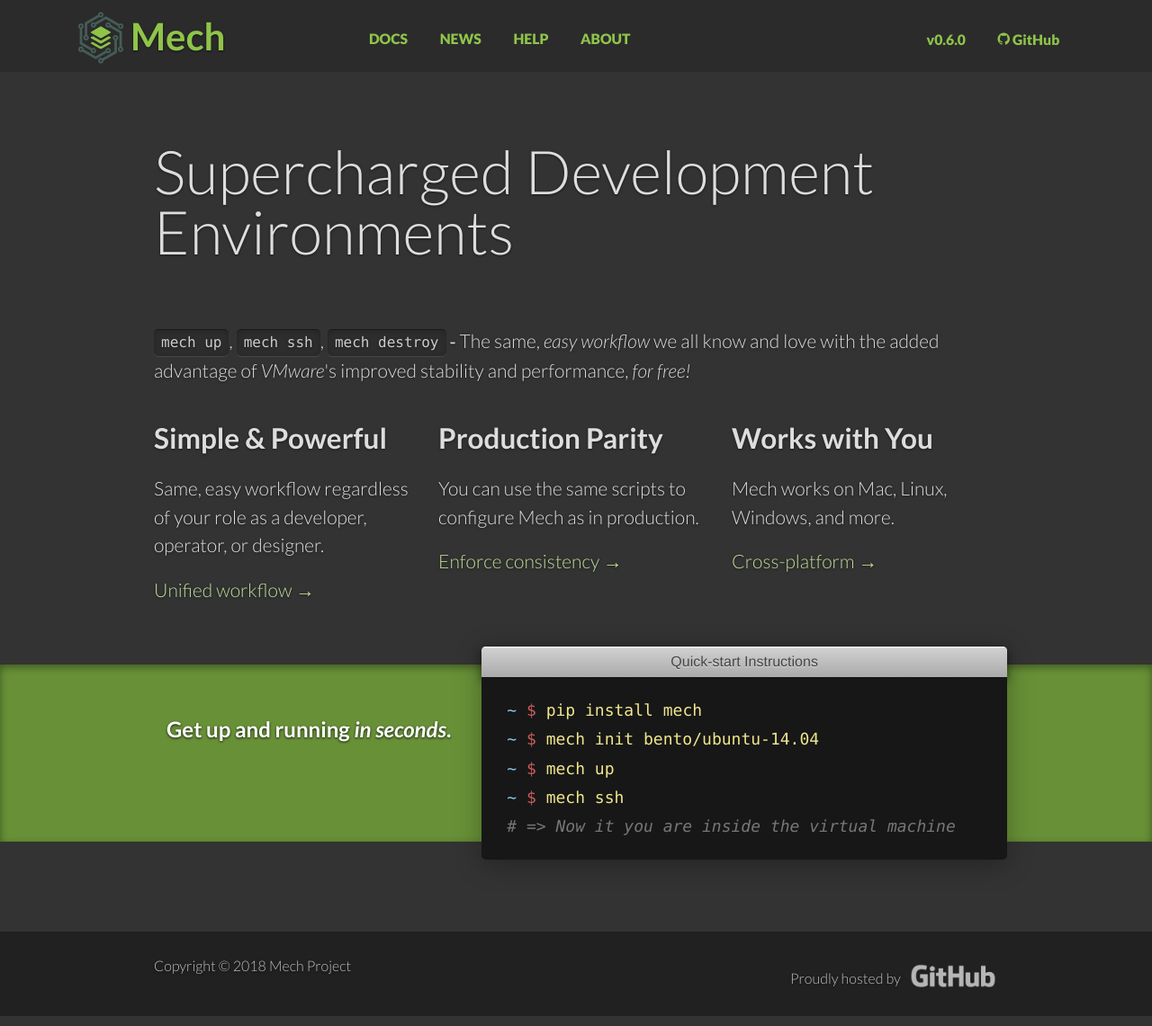
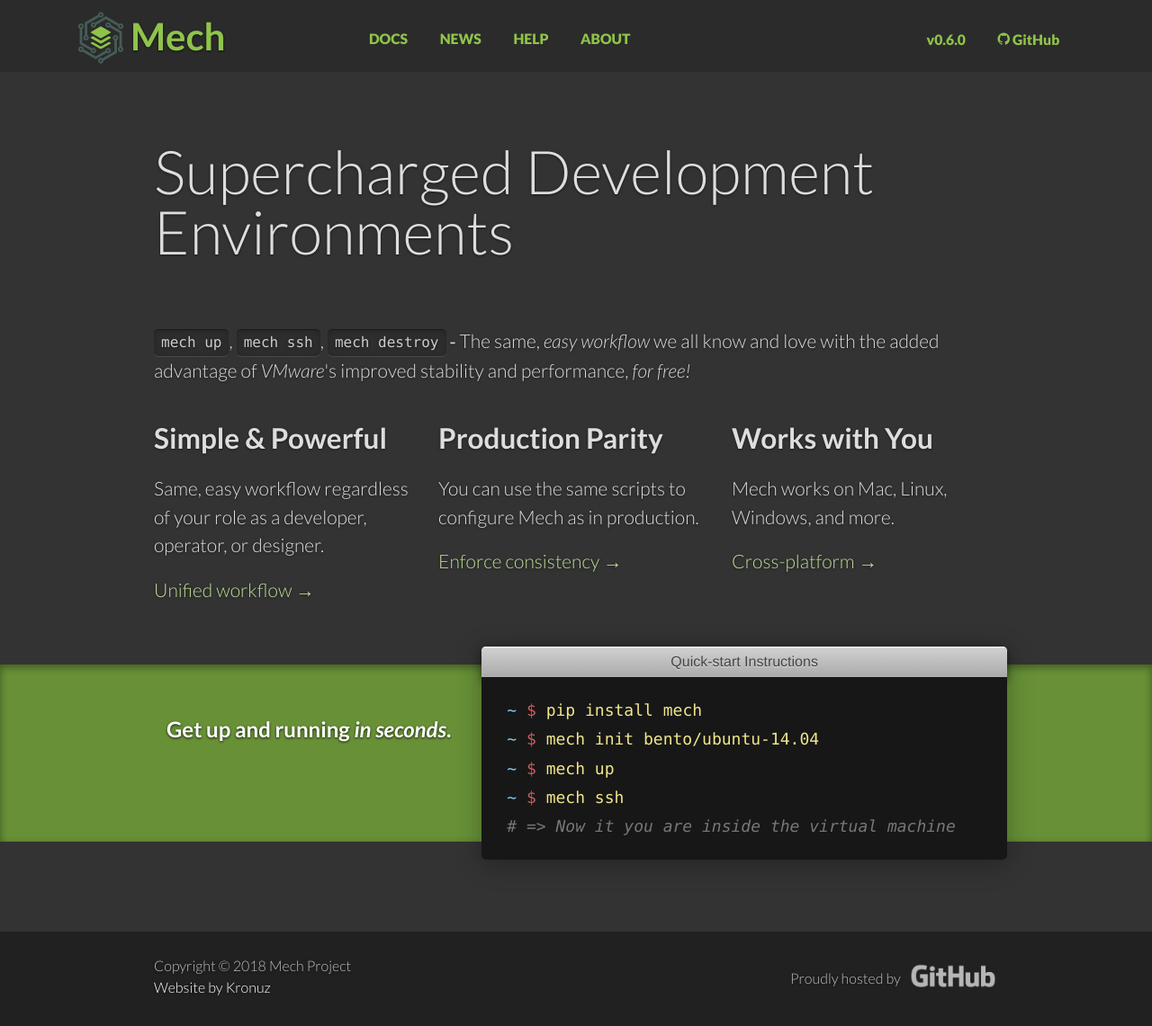
Before and after one commit to mechboxes/mech, a Jekyll site: the page built from index.html, in a window 1280 px wide. Shown: the whole page at 90% size. Built offline with Jekyll 4.4.1, drawn with Linux system fonts in a browser that asks for light colours; comment, search, counter and statistics services are not loaded.

```diff
--- a/_includes/footer.html
+++ b/_includes/footer.html
@@ -1,7 +1,10 @@
 <footer>
 	<div class="grid">
 		<div class="unit one-third center-on-mobiles">
-			<p>Copyright&nbsp;&copy;&nbsp;{{ site.time | date: '%Y' }} Mech Project</p>
+			<p>
+				Copyright&nbsp;&copy;&nbsp;{{ site.time | date: '%Y' }}&nbsp;Mech&nbsp;Project<br />
+				<a href="https://kronuz.io">Website by Kronuz</a>
+			</p>
 		</div>
 		<div class="unit two-thirds align-right center-on-mobiles">
 			<p>
```
